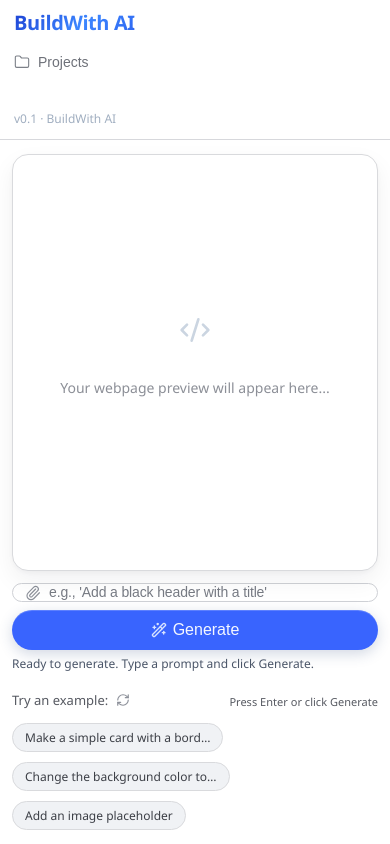
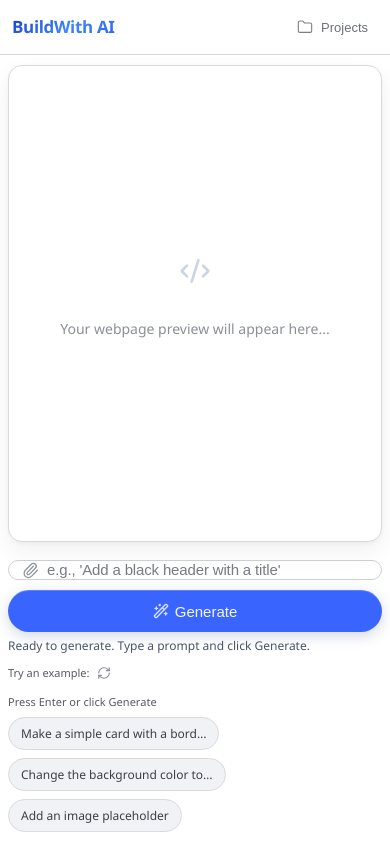
Before and after one commit to Punsara-Rajapaksa/buildwith-ai, a React (Vite) app: page / in a window 390 px wide. Built offline with nearby package versions, Linux system fonts and the light colour scheme.

Commit message:
fixing mobile ui

```diff
--- a/src/App.css
+++ b/src/App.css
@@ -132,6 +132,7 @@
     filter: hue-rotate(0deg) saturate(1);
   }
 }
+
 
 .preview-generating-bg {
   position: absolute;
@@ -486,67 +487,80 @@
 @media (max-width: 820px) {
   .app {
     flex-direction: column;
+    height: 100dvh;
   }
 
   .sidebar::after {
-  display: none;
-}
+    display: none;
+  }
 
   .sidebar {
     width: 100%;
     flex-basis: auto;
     border-right: none;
     border-bottom: 1px solid #d7d8dc;
-    padding: 12px 14px;
-    gap: 12px;
+    padding: 10px 12px;
+    gap: 8px;
+    flex-direction: row;
+    align-items: center;
+    justify-content: space-between;
   }
 
   .logo {
-    font-size: 20px;
+    font-size: 18px;
   }
 
   .nav-item {
     font-size: 14px;
+    margin-left: 0;
+    padding: 10px 12px;
+  }
+
+  .sidebar-footer {
+    display: none;
   }
 
   .workspace {
-    padding: 14px 12px 12px;
+    padding: 12px 10px 12px;
+    gap: 10px;
   }
 
   .preview-canvas {
     flex-direction: column;
-    margin-bottom: 12px;
+    margin-bottom: 10px;
+    min-height: 45dvh;
+    border-radius: 14px;
   }
 
   .input-form {
     flex-direction: column;
     align-items: stretch;
-    gap: 8px;
+    gap: 10px;
   }
 
   .input-wrapper,
   .generate-button {
     width: 100%;
     min-width: 0;
-    height: 40px;
+    height: 44px;
   }
 
   .input-wrapper {
-    padding: 0 12px;
+    padding: 0 13px;
   }
 
   .input-icon {
-    width: 16px;
-    height: 16px;
+    width: 17px;
+    height: 17px;
     margin-right: 8px;
   }
 
   .prompt-input {
-    font-size: 14px;
+    font-size: 15px;
   }
 
   .generate-button {
-    font-size: 16px;
+    font-size: 15px;
     justify-content: center;
   }
 
@@ -557,17 +571,67 @@
 
   .helper-text {
     margin-top: 6px;
-    font-size: 11px;
+    font-size: 12px;
     text-align: center;
     padding-right: 0;
   }
 
+  .samples-row {
+    margin-top: 10px;
+    margin-bottom: 8px;
+    gap: 8px;
+    flex-direction: column;
+    align-items: flex-start;
+  }
+
   .samples-header {
-    margin: 10px 0 6px 0;
+    margin: 0;
+  }
+
+  .samples {
+    gap: 8px;
   }
 
   .sample-chip {
     font-size: 12px;
-    padding: 5px 12px;
+    padding: 7px 12px;
+    border-radius: 20px;
+  }
+
+  .loading-text {
+    max-width: calc(100% - 28px);
+    text-align: center;
+    font-size: 13px;
+    padding: 9px 12px;
   }
 }
+
+@media (max-width: 520px) {
+  .workspace {
+    padding: 10px 8px 10px;
+  }
+
+  .preview-canvas {
+    min-height: 42dvh;
+    margin-bottom: 8px;
+  }
+
+  .logo {
+    font-size: 17px;
+  }
+
+  .nav-item {
+    font-size: 13px;
+    padding: 9px 10px;
+  }
+
+  .input-wrapper,
+  .generate-button {
+    height: 42px;
+  }
+
+  .samples-title,
+  .helper-text {
+    font-size: 11px;
+  }
+}
```
